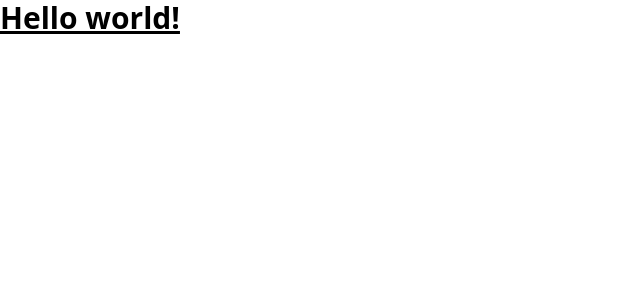
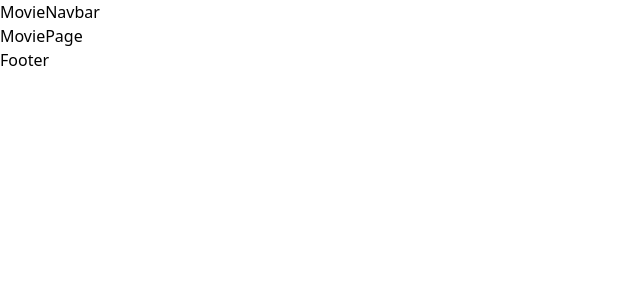
Before and after one commit to Aditya-raj77x/Book-My-Show-Clone, a React (Create React App) app: page /movie/1 in a window 1280 px wide. Shown: the top 300 px of the page, without its empty margins (0-640 px from the left). Built offline with nearby package versions, Linux system fonts and the light colour scheme.

Commit message:
set up pages and hoc ana compoments

```diff
--- a/package.json
+++ b/package.json
@@ -11,6 +11,7 @@
     "react": "^18.2.0",
     "react-dom": "^18.2.0",
     "react-icons": "^4.4.0",
+    "react-router-dom": "^6.3.0",
     "react-scripts": "5.0.1",
     "react-slick": "^0.29.0",
     "slick-carousel": "^1.8.1",
--- a/src/App.js
+++ b/src/App.js
@@ -2,16 +2,21 @@ import './App.css';
 //ract slick css
 import "slick-carousel/slick/slick.css";
 import "slick-carousel/slick/slick-theme.css";
+// router
+import { Routes, Route } from "react-router-dom"
+//pages
+import HomePage from "./Pages/HomePage"
+import MoviePage from "./Pages/MoviePage"
+import Plays from "./Pages/Plays"
 
 
 function App() {
   return (
-    <div >
-      <h1 className="text-3xl font-bold underline">
-        Hello world!
-      </h1>
-
-    </div>
+    <Routes>
+      <Route path='/' element={<HomePage/>}/>
+      <Route path='/movie/:id' element={<MoviePage/>}/>
+      <Route path='/plays' element={<Plays/>}/>
+    </Routes>
   );
 }
 
--- /dev/null
+++ b/src/Layouts/Deafult.Layout.jsx
@@ -0,0 +1,15 @@
+import React from 'react'
+import Navbar from '../component/Navbar/Navbar.component'
+
+const DeafultHOC = (Component) =>
+    ({ ...props }) => {
+        return (
+            <div>
+                <Navbar/>
+                <Component {...props}/>
+                <div>Footer</div>
+            </div>
+        )
+    }
+
+export default DeafultHOC
--- /dev/null
+++ b/src/Layouts/Movie.layout.jsx
@@ -0,0 +1,15 @@
+import React from 'react'
+import MovieNavbar from '../component/MovieNavbar'
+
+const MovieHOC = (Component) =>
+    ({ ...props }) => {
+        return (
+            <div>
+                <MovieNavbar/>
+                <Component {...props}/>
+                <div>Footer</div>
+            </div>
+        )
+    }
+
+export default MovieHOC
--- /dev/null
+++ b/src/Pages/HomePage.jsx
@@ -0,0 +1,10 @@
+import React from 'react'
+import DeafultHOC from "../Layouts/Deafult.Layout"
+
+const HomePage = () => {
+  return (
+    <div>HomePage</div>
+  )
+}
+
+export default DeafultHOC(HomePage)
--- /dev/null
+++ b/src/Pages/MoviePage.jsx
@@ -0,0 +1,10 @@
+import React from 'react'
+import MovieHOC from "../Layouts/Movie.layout"
+
+const MoviePage = () => {
+  return (
+    <div>MoviePage</div>
+  )
+}
+
+export default MovieHOC(MoviePage)
--- /dev/null
+++ b/src/Pages/Plays.jsx
@@ -0,0 +1,10 @@
+import React from 'react'
+import DeafultHOC from "../Layouts/Deafult.Layout"
+
+const Plays = () => {
+  return (
+    <div>Plays</div>
+  )
+}
+
+export default DeafultHOC(Plays)
--- /dev/null
+++ b/src/component/MovieNavbar.jsx
@@ -0,0 +1,9 @@
+import React from 'react'
+
+const MovieNavbar = () => {
+  return (
+    <div>MovieNavbar</div>
+  )
+}
+
+export default MovieNavbar
--- /dev/null
+++ b/src/component/Navbar/Navbar.component.jsx
@@ -0,0 +1,9 @@
+import React from 'react'
+
+const Navbar = () => {
+  return (
+    <div>Navbar</div>
+  )
+}
+
+export default Navbar
--- a/src/index.js
+++ b/src/index.js
@@ -2,11 +2,14 @@ import React from 'react';
 import ReactDOM from 'react-dom/client';
 import './index.css';
 import App from './App';
+import { BrowserRouter } from 'react-router-dom';
 
 
 const root = ReactDOM.createRoot(document.getElementById('root'));
 root.render(
   <React.StrictMode>
-    <App />
+    <BrowserRouter>
+      <App />
+    </BrowserRouter>
   </React.StrictMode>
 );
```
Also changed, not shown: 1 other file (tests, documents, lock files or other folders).
